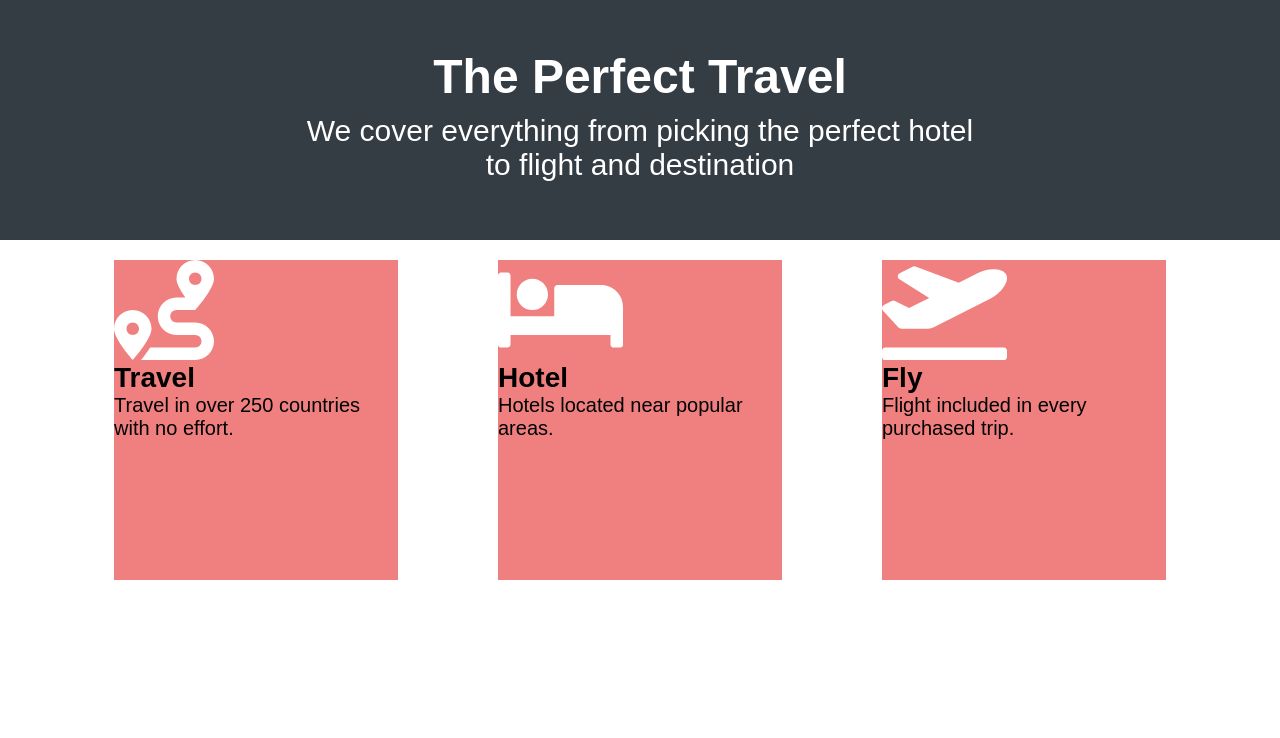
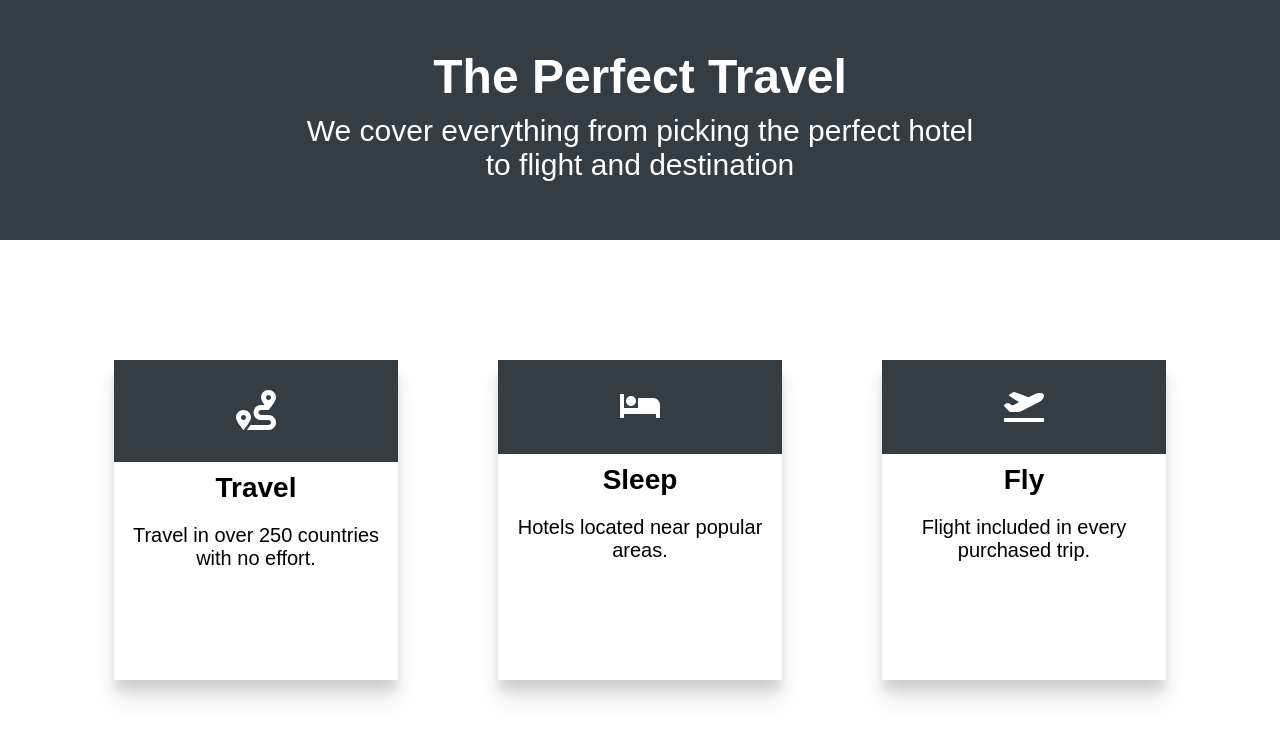
Before and after one commit to TaiwoOluwaseyi/Travelly, a plain HTML site: page index.html in a window 1280 px wide. Shown: the part 1600-2338 px from the top of the page. Before the commit the page ends 2200 px from the top, so only its background shows below. Drawn offline with Linux system fonts and the light colour scheme; a web font is replaced by a local one.

Commit message:
almost done

```diff
--- a/index.html
+++ b/index.html
@@ -52,17 +52,24 @@
 
   <div class="cards">
       <div class="card">
+        <div class="cards-icon">
         <img src="./icons/route-solid.svg" alt="">
+        </div>
         <h4>Travel</h4>
         <p>Travel in over 250 countries with no effort.</p>
+
       </div>
        <div class="card">
+         <div class="cards-icon">
         <img src="./icons/bed-solid.svg" alt="">
-        <h4>Hotel</h4>
+        </div>
+        <h4>Sleep</h4>
         <p>Hotels located near popular areas.</p>
       </div>
        <div class="card">
+         <div class="cards-icon">
         <img src="./icons/plane-departure-solid.svg" alt="">
+        </div>
         <h4>Fly</h4>
         <p>Flight included in every purchased trip.</p>
       </div>
--- a/style.css
+++ b/style.css
@@ -166,17 +166,29 @@ nav ul {
         width: 90%;
         margin: auto;
         display: flex;
+        min-height: 70vh;
+        align-items: center;
+        flex-wrap: wrap;
     }
 
     .card {
-        background: lightcoral;
         flex: 1 1 25rem;
         min-height: 40vh;
         margin: 2rem 5rem;
+        text-align: center;
+        box-shadow: 0px 10px 10px rgba(0,0,0,0.1), 0px 20px 20px rgba(0,0,0,0.1);
+    }
+    .card h4, .card p {
+        padding: 1rem;
     }
 
     .cards img  {
-        height: 100px;
+        max-width: 15%;
+        margin: 2rem;
+    }
+    .cards-icon {
+        background:#343c44;
+        padding: 1rem;
     }
 
 
```
